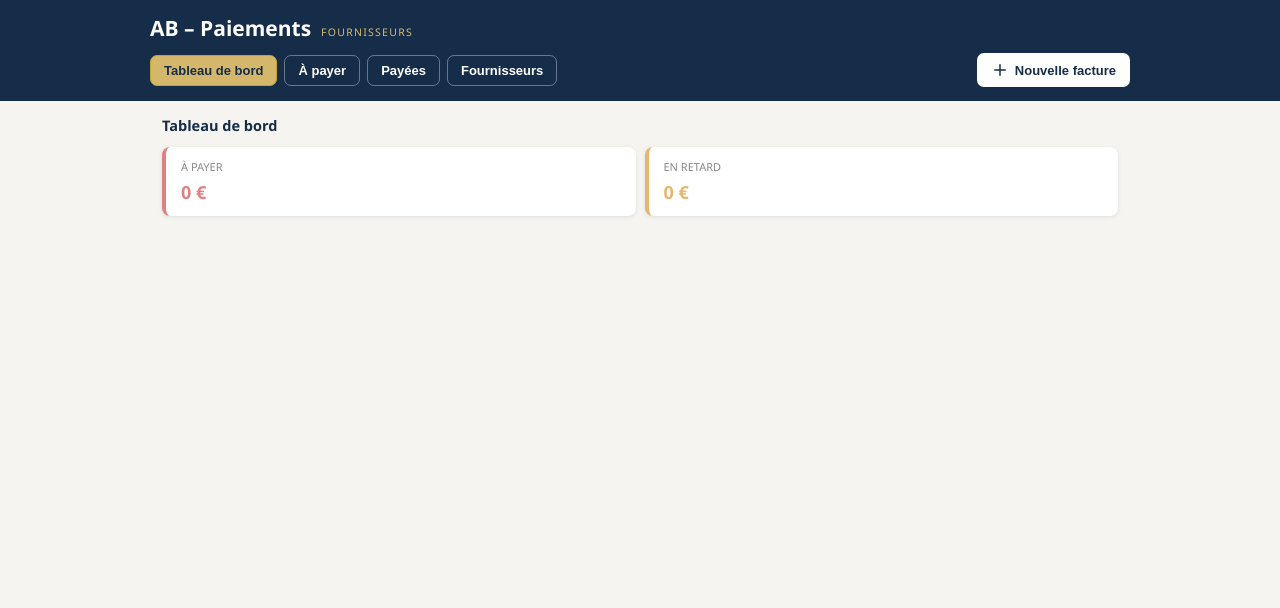
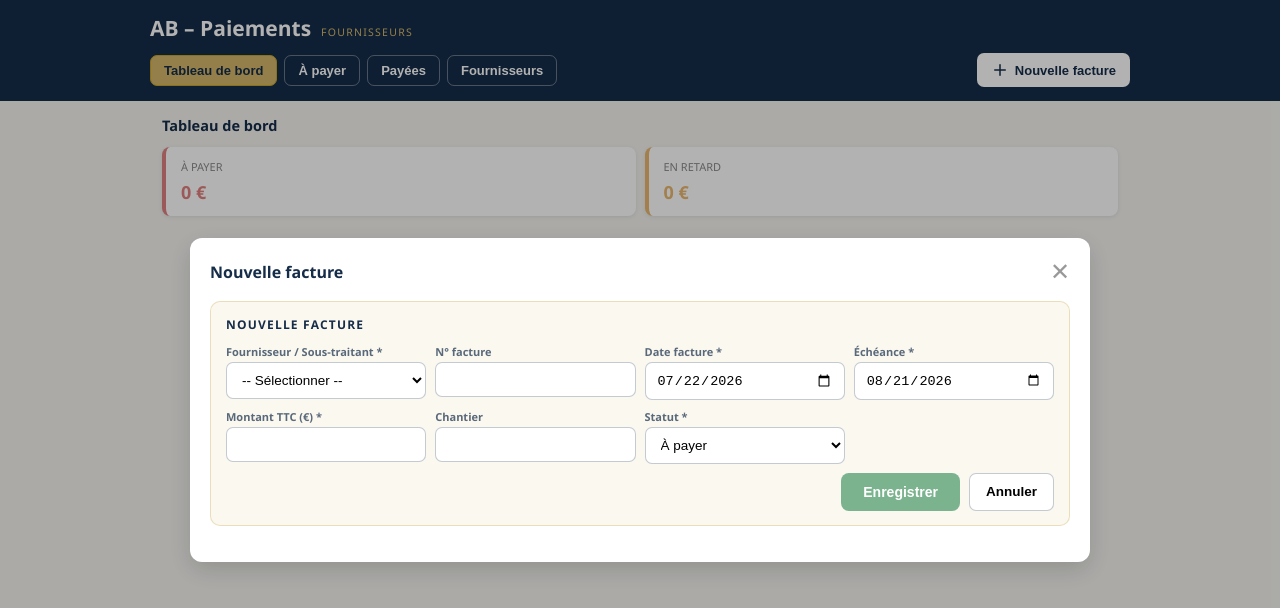
Before and after one commit to abrenov35/ab-facture, a React (Create React App) app: page / in a window 1280 px wide. Both pictures are taken after a click on the button "Nouvelle facture". Shown: the top 608 px of the page. Built offline with nearby package versions, Linux system fonts and the light colour scheme.

Commit message:
Convertir le formulaire en modal popup - accessible depuis n'importe quel onglet

```diff
--- a/src/AB_Paiements_FINAL.jsx
+++ b/src/AB_Paiements_FINAL.jsx
@@ -218,7 +218,34 @@ export default function ABPaiements() {
 
       {/* BODY */}
       <div style={{ padding: '14px 12px 26px', maxWidth: '980px', margin: '0 auto' }}>
-        {showFormulaire && activeTab === 'a-payer' && (
+        {showFormulaire && (
+          <div style={{
+            position: 'fixed',
+            top: 0,
+            left: 0,
+            right: 0,
+            bottom: 0,
+            background: 'rgba(0,0,0,0.3)',
+            display: 'flex',
+            alignItems: 'center',
+            justifyContent: 'center',
+            zIndex: 1000,
+            padding: '20px'
+          }}>
+            <div style={{
+              background: '#fff',
+              borderRadius: '12px',
+              boxShadow: '0 8px 24px rgba(0,0,0,0.15)',
+              maxWidth: '900px',
+              width: '100%',
+              maxHeight: '90vh',
+              overflow: 'auto',
+              padding: '20px'
+            }}>
+              <div style={{ display: 'flex', justifyContent: 'space-between', alignItems: 'center', marginBottom: '15px' }}>
+                <b style={{ fontSize: '16px', color: '#162D49' }}>Nouvelle facture</b>
+                <button onClick={() => { setShowFormulaire(false); setEditingFacture(null); }} style={{ background: 'none', border: 'none', fontSize: '24px', cursor: 'pointer', color: '#999' }}>✕</button>
+              </div>
               <FormulaireFacture
                 facture={editingFacture}
                 fournisseurs={fournisseurs}
@@ -226,6 +253,8 @@ export default function ABPaiements() {
                 onAnnuler={() => { setShowFormulaire(false); setEditingFacture(null); }}
                 onAjouterFournisseur={handleAjouterFournisseur}
               />
+            </div>
+          </div>
         )}
 
         {/* TABLEAU DE BORD */}
```
Lines whose indentation alone changed are shown as unchanged.
